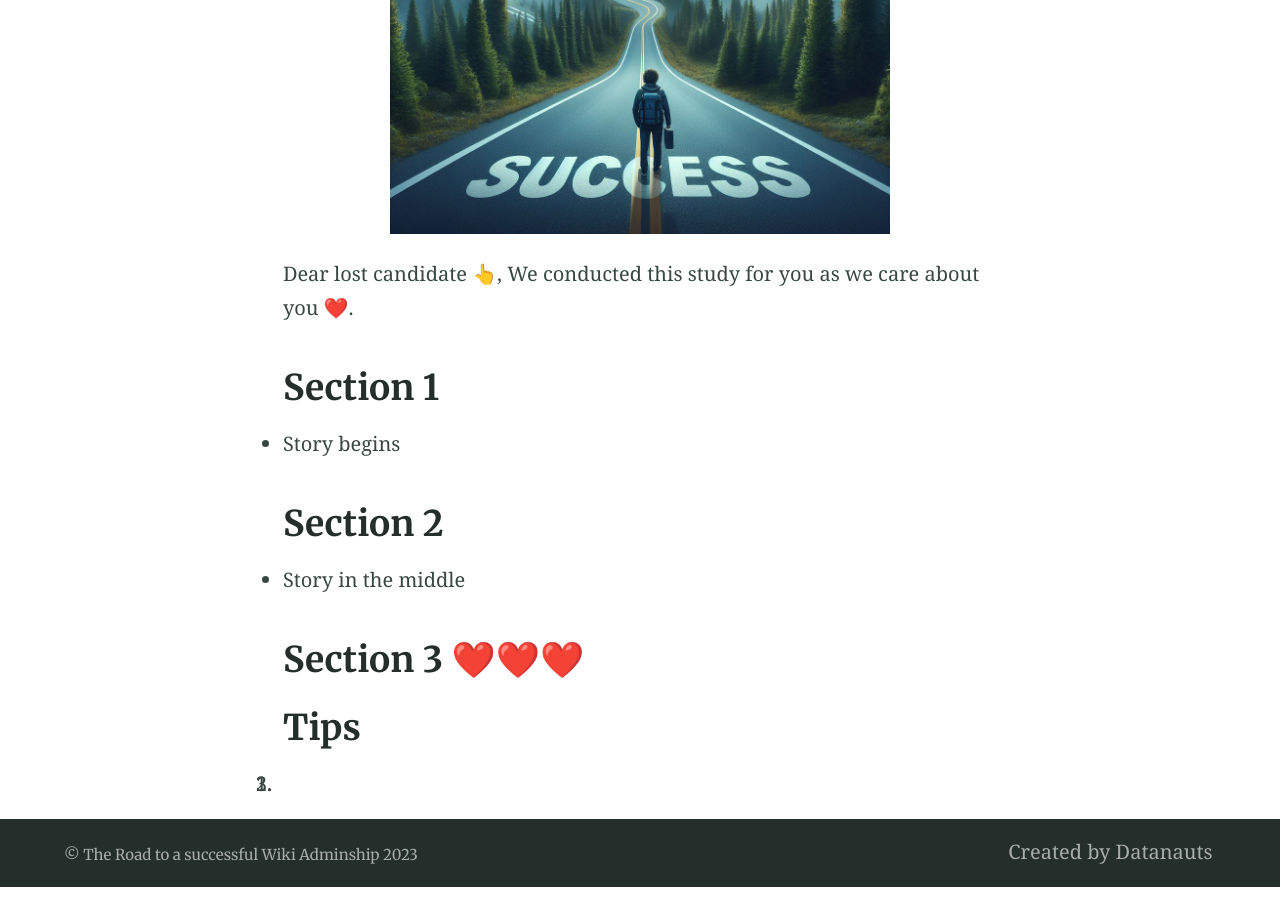
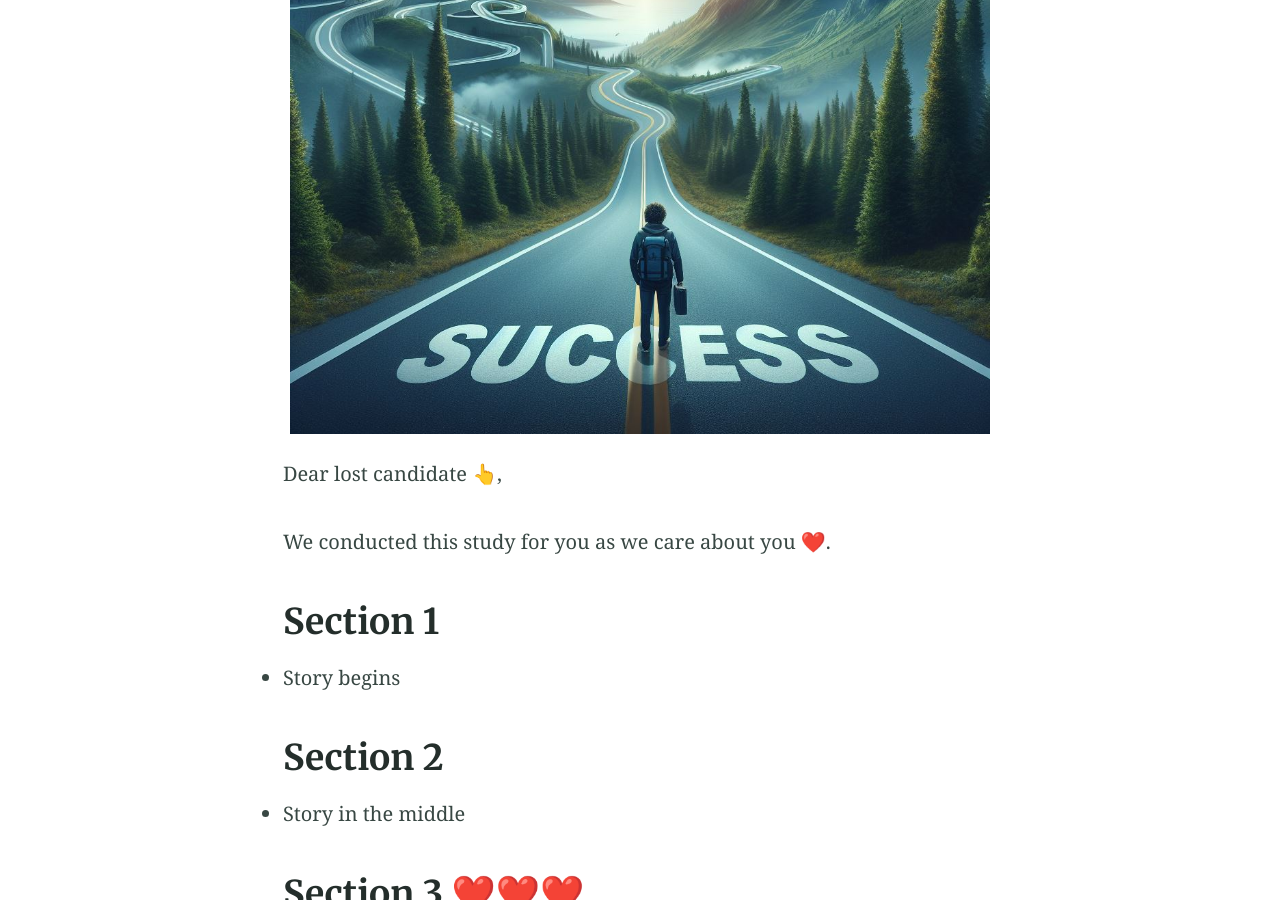
Before and after one commit to Sakasy/sakasy.github.io, a Jekyll site: the page built from index.md, in a window 1280 px wide and 900 px high, scrolled down 786 px. Built offline with Jekyll 4.4.1, drawn with Linux system fonts in a browser that asks for light colours.

Commit message:
Update index.md

```diff
--- a/index.md
+++ b/index.md
@@ -7,9 +7,10 @@ feature_image: "/image_0.jpeg"
 
 Here should be the introduction.
 
-{% include figure.html image="/image_success.jpg" width="500" height="500" %}
+{% include figure.html image="/image_success.jpg" width="700" height="500" %}
 
 Dear lost candidate 👆,
+
 We conducted this study for you as we care about you ❤️.
 
 ## Section 1
```
